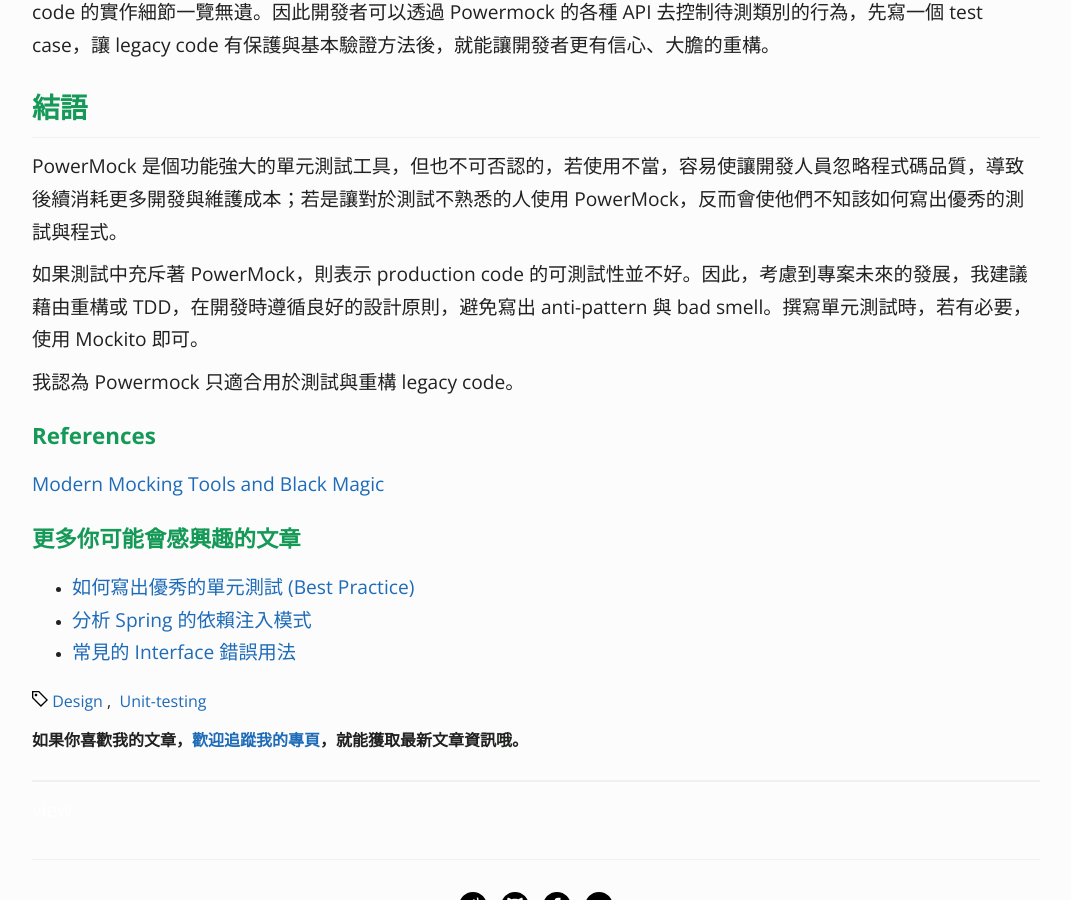
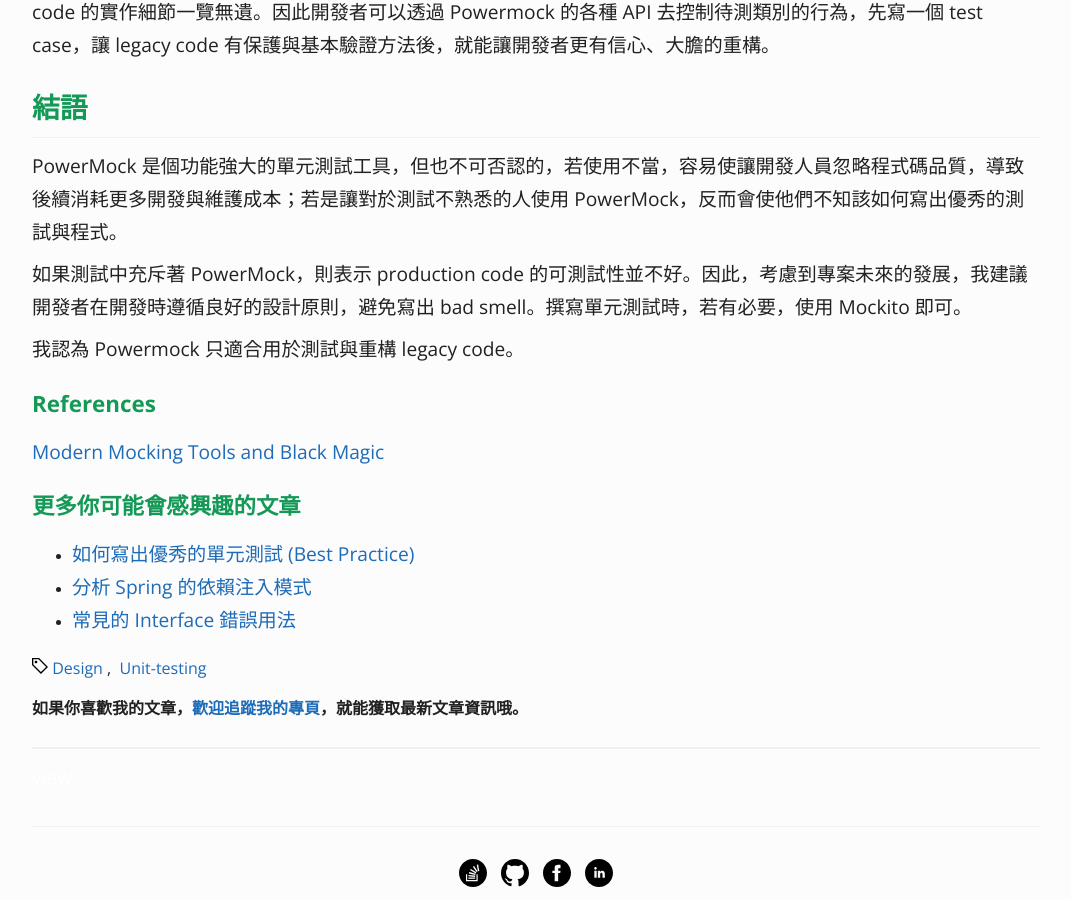
Before and after one commit to KaiSheng714/KaiSheng714.github.io, a Jekyll site: the page built from _posts/2022-01-06-why-powermock-is-bad.md, in a window 1280 px wide and 900 px high, scrolled down 6257 px. Shown: the whole window, without its empty margins (104-1175 px from the left). Built offline with Jekyll 4.4.1, drawn with Linux system fonts in a browser that asks for light colours; comment, search, counter and statistics services are not loaded.

Commit message:
powermock

```diff
--- a/_posts/2022-01-06-why-powermock-is-bad.md
+++ b/_posts/2022-01-06-why-powermock-is-bad.md
@@ -221,7 +221,7 @@
 ## **結語**
 PowerMock 是個功能強大的單元測試工具，但也不可否認的，若使用不當，容易使讓開發人員忽略程式碼品質，導致後續消耗更多開發與維護成本；若是讓對於測試不熟悉的人使用 PowerMock，反而會使他們不知該如何寫出優秀的測試與程式。
 
-如果測試中充斥著 PowerMock，則表示 production code 的可測試性並不好。因此，考慮到專案未來的發展，我建議藉由重構或 TDD，在開發時遵循良好的設計原則，避免寫出 anti-pattern 與 bad smell。撰寫單元測試時，若有必要，使用 Mockito 即可。
+如果測試中充斥著 PowerMock，則表示 production code 的可測試性並不好。因此，考慮到專案未來的發展，我建議開發者在開發時遵循良好的設計原則，避免寫出 bad smell。撰寫單元測試時，若有必要，使用 Mockito 即可。
 
 我認為 Powermock 只適合用於測試與重構 legacy code。
 
```
